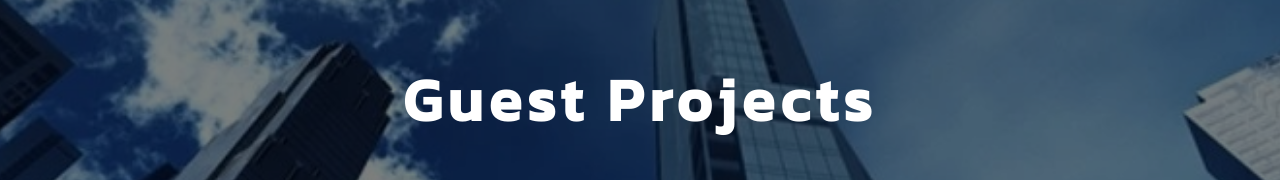
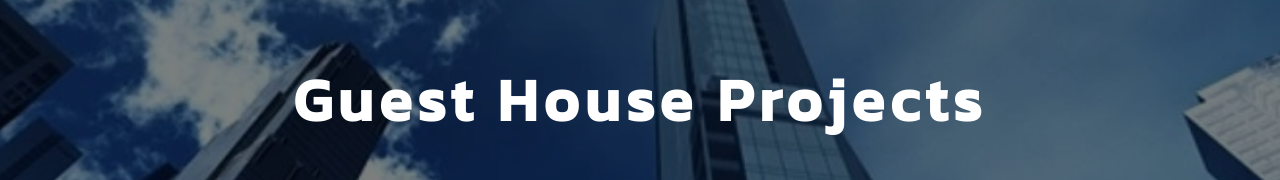
Before and after one commit to AkshayKalamkarr/supremeinfrastructure, a Next.js app: page /project/guesthouse in a window 1280 px wide. Shown: the part 150-330 px from the top of the page. Built offline with nearby package versions, Linux system fonts and the light colour scheme.

Commit message:
new code

```diff
--- a/app/project/guesthouse/page.jsx
+++ b/app/project/guesthouse/page.jsx
@@ -51,7 +51,7 @@ const GuestProject = () => {
           variants={titleVariants}
           className='container relative z-10 text-3xl sm:text-4xl md:text-5xl lg:text-6xl font-semibold text-white tracking-widest text-center'
         >
-          Guest Projects
+          Guest House Projects
         </motion.h1>
       </div>
 
```
